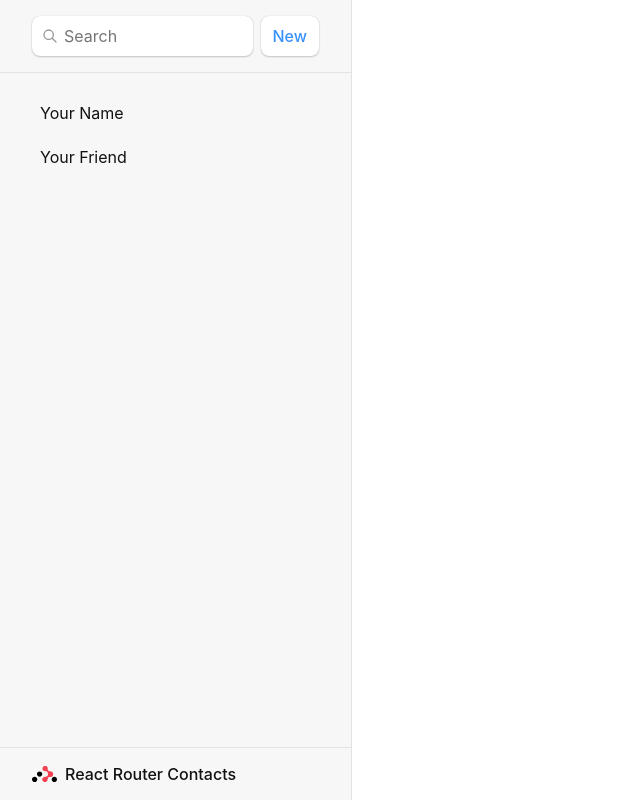
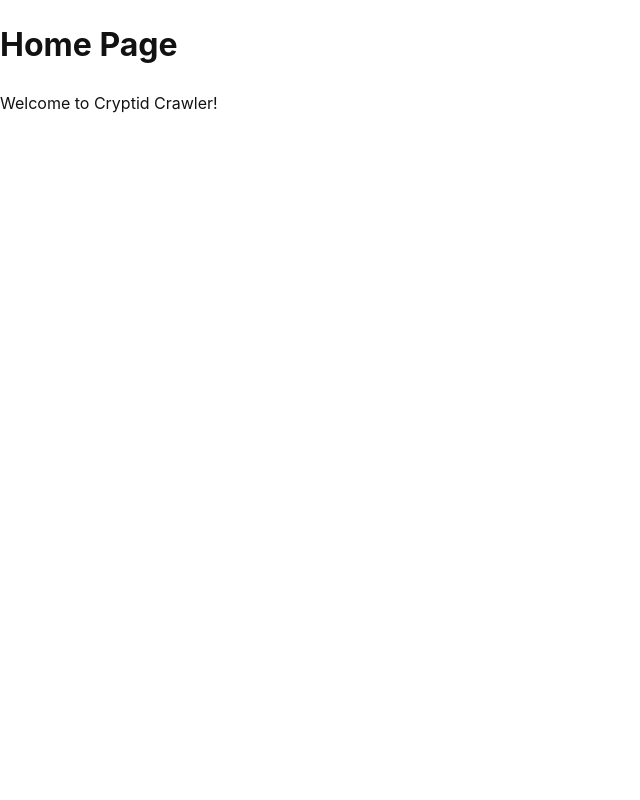
Before and after one commit to NotACornCob/CryptidApp, a React (Vite) app: page / in a window 1280 px wide. Shown: the whole page, without its empty margins (0-640 px from the left). Built offline with nearby package versions, Linux system fonts and the light colour scheme.

Commit message:
added component pages, home page text

```diff
--- a/src/routes/root.jsx
+++ b/src/routes/root.jsx
@@ -1,43 +1,15 @@
 export default function Root() {
     return (
-      <>
-        <div id="sidebar">
-          <h1>React Router Contacts</h1>
-          <div>
-            <form id="search-form" role="search">
-              <input
-                id="q"
-                aria-label="Search contacts"
-                placeholder="Search"
-                type="search"
-                name="q"
-              />
-              <div
-                id="search-spinner"
-                aria-hidden
-                hidden={true}
-              />
-              <div
-                className="sr-only"
-                aria-live="polite"
-              ></div>
-            </form>
-            <form method="post">
-              <button type="submit">New</button>
-            </form>
-          </div>
-          <nav>
-            <ul>
-              <li>
-                <a href={`/contacts/1`}>Your Name</a>
-              </li>
-              <li>
-                <a href={`/contacts/2`}>Your Friend</a>
-              </li>
-            </ul>
-          </nav>
-        </div>
-        <div id="detail"></div>
-      </>
+        <>
+        <header>
+          {/* <div className="navbar">
+          <NavBar />
+          </div> */}
+        </header>
+        <main>
+        <h1>Home Page</h1>
+       <p>Welcome to Cryptid Crawler!</p>
+        </main>
+        </>
     );
   }
```
Also changed, not shown: src/Components/NavBar.js (added, +9 -0 lines), src/Components/CryptidCard.js (added), src/Components/NavBar.css (added).
